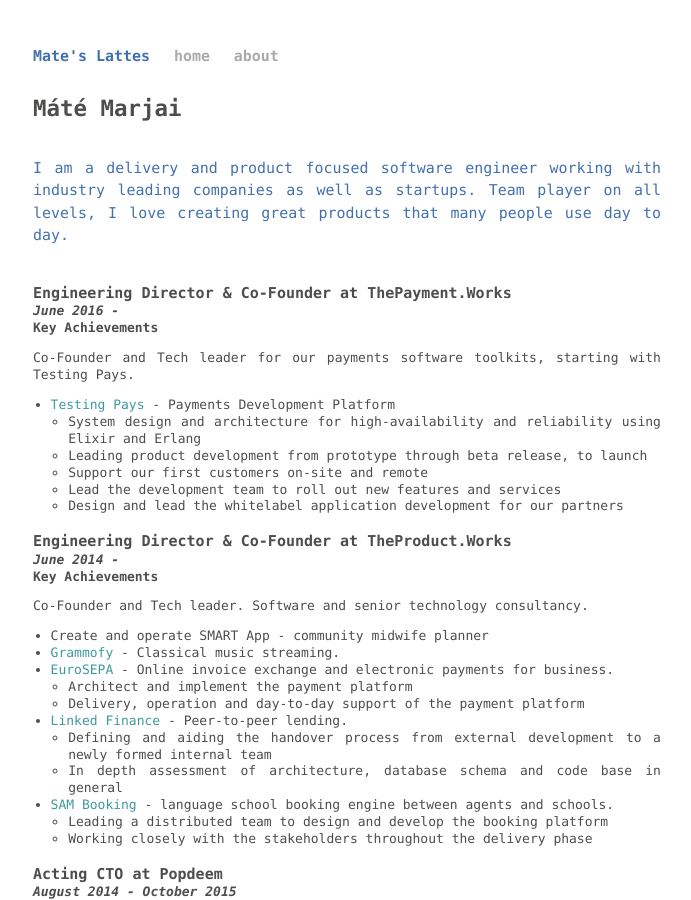
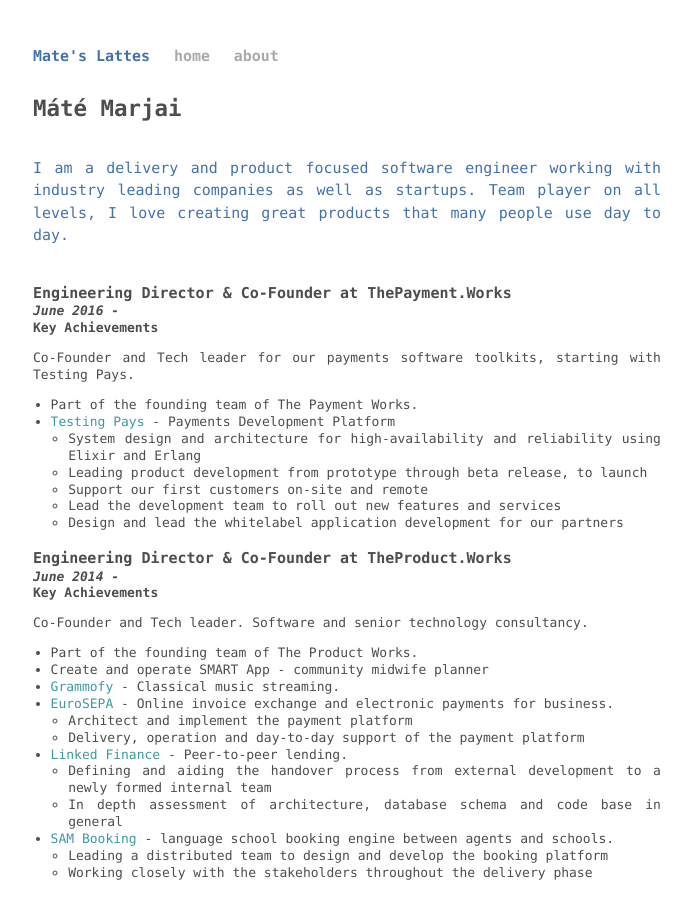
Before and after one commit to marjaimate/marjaimate.github.io, a Jekyll site: the page built from about.html, in a window 1280 px wide and 900 px high. Shown: the whole window, without its empty margins (293-984 px from the left). Built offline with Jekyll 4.4.1, drawn with Linux system fonts in a browser that asks for light colours.

Commit message:
Updated a note about founding team

```diff
--- a/about.html
+++ b/about.html
@@ -21,6 +21,7 @@
     Co-Founder and Tech leader for our payments software toolkits, starting with Testing Pays.
     </p>
     <ul>
+      <li>Part of the founding team of The Payment Works.</li>
       <li><a href="http://www.testingpays.com" target="_blank">Testing Pays</a> - Payments Development Platform
         <ul>
           <li>System design and architecture for high-availability and reliability using Elixir and Erlang</li>
@@ -40,6 +41,7 @@
     Co-Founder and Tech leader. Software and senior technology consultancy.
     </p>
     <ul>
+      <li>Part of the founding team of The Product Works.</li>
       <li>Create and operate SMART App - community midwife planner </li>
       <li><a href="https://grammofy.com/player/" target="_blank">Grammofy</a> - Classical music streaming.</li>
       <li><a href="http://eurosepa.com" target="_blank">EuroSEPA</a> - Online invoice exchange and electronic payments for business.
```
Also changed, not shown: 1 other file.
